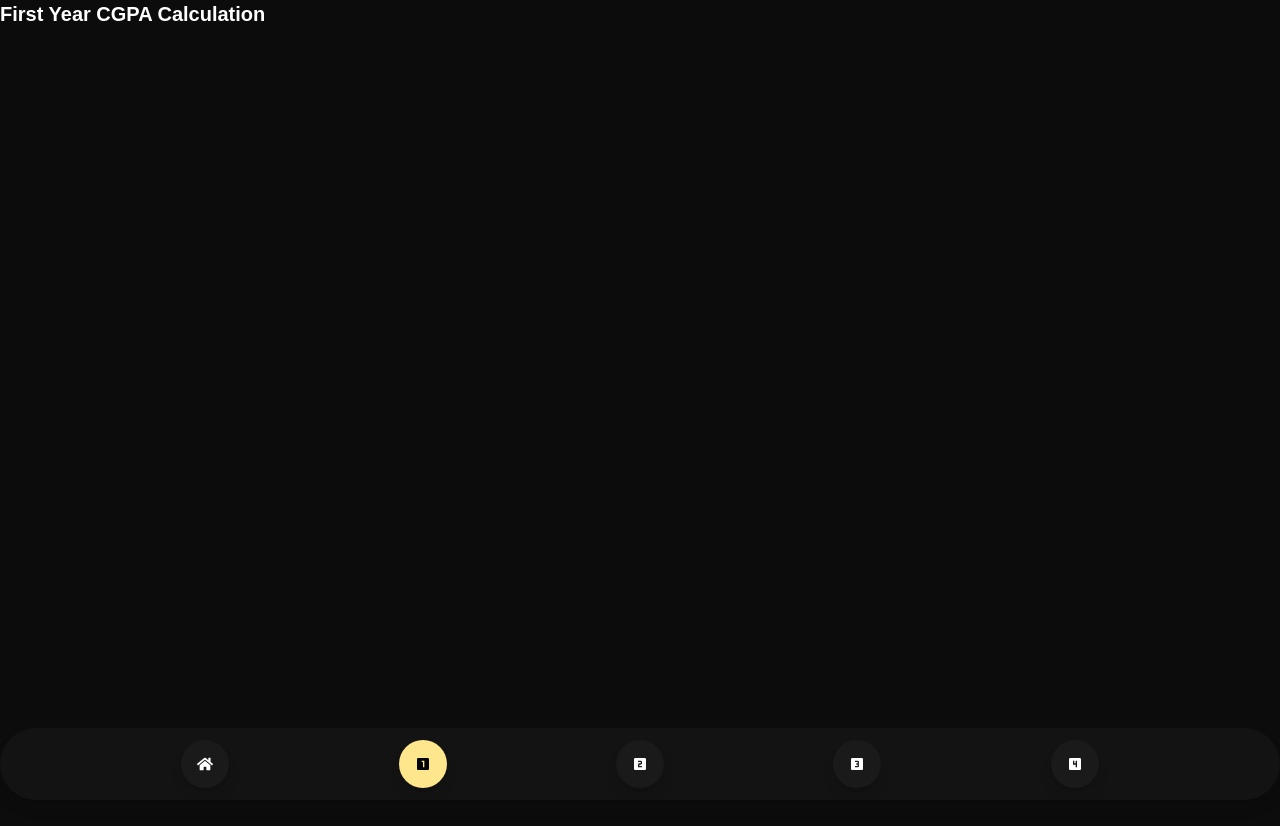
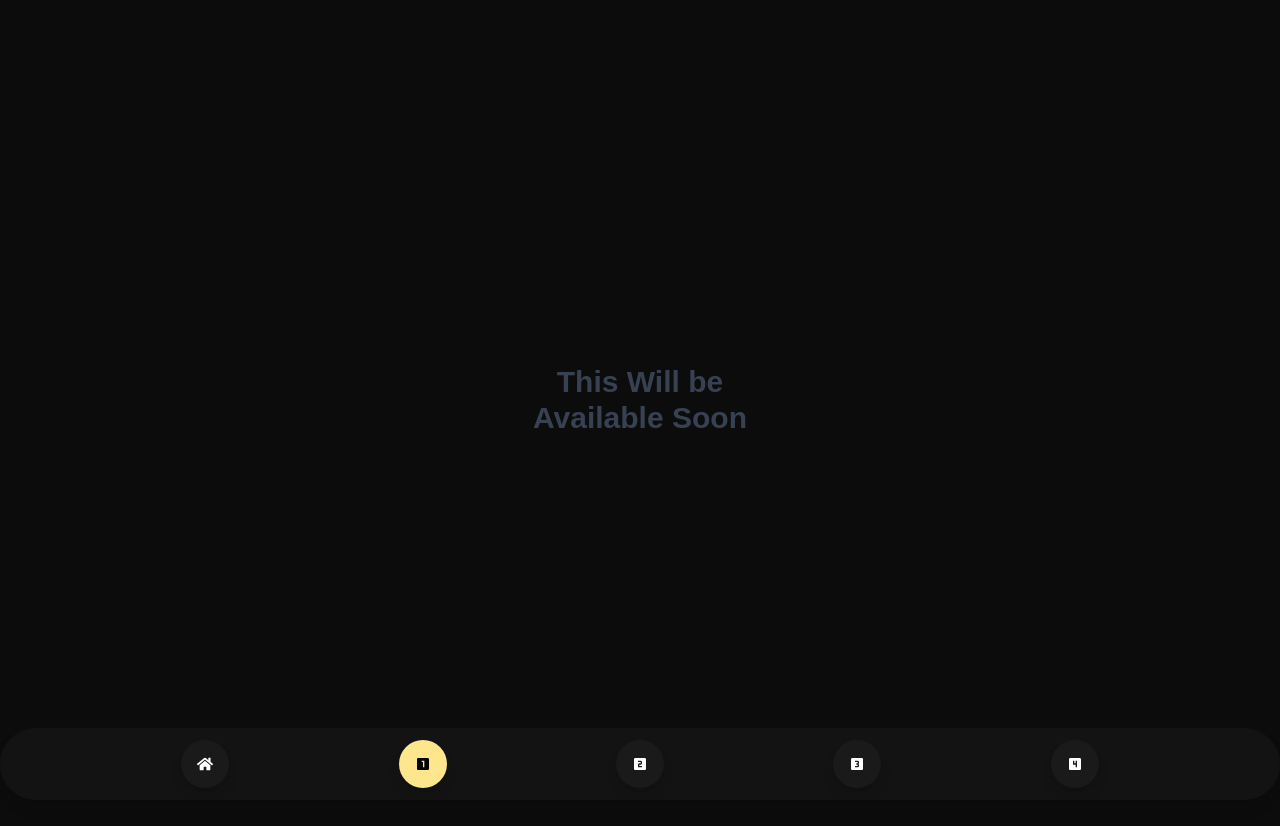
Before and after one commit to mdsejan/GeoGrade, a React (Vite) app: page /firstyear in a window 1280 px wide. Shown: the top 826 px of the page. After the commit the page ends 800 px from the top, so only its background shows below. Built offline with nearby package versions, Linux system fonts and the light colour scheme.

Commit message:
add demo text

```diff
--- a/src/Layouts/MainLayout.tsx
+++ b/src/Layouts/MainLayout.tsx
@@ -5,7 +5,9 @@ const MainLayout = () => {
   return (
     <div className="flex flex-col min-h-screen">
       <main className="flex-grow">
-        <Outlet />
+        <div className="max-w-screen-sm mx-auto">
+          <Outlet />
+        </div>
       </main>
       <Footer />
     </div>
--- a/src/pages/FirstYear.tsx
+++ b/src/pages/FirstYear.tsx
@@ -2,15 +2,16 @@ import { motion } from "framer-motion";
 
 const FirstYear = () => {
   return (
-    <motion.div
-      initial={{ opacity: 0 }}
-      animate={{ opacity: 1 }}
-      transition={{ duration: 0.5 }}
-    >
-      <h2 className="text-xl font-bold mb-4">First Year CGPA Calculation</h2>
-      <div className="min-h-screen"> </div>
-      {/* Your CGPA form here */}
-    </motion.div>
+    <div className="flex flex-col items-center justify-center h-screen">
+      <motion.h2
+        className="text-3xl font-bold text-gray-700 text-center"
+        initial={{ opacity: 0, scale: 0.8 }}
+        animate={{ opacity: 1, scale: 1 }}
+        transition={{ duration: 0.8, ease: "easeInOut" }}
+      >
+        This Will be <br /> Available Soon
+      </motion.h2>
+    </div>
   );
 };
 
--- a/src/pages/FourthYear.tsx
+++ b/src/pages/FourthYear.tsx
@@ -1,7 +1,16 @@
+import { motion } from "framer-motion";
+
 const FourthYear = () => {
   return (
-    <div>
-      <h2>Fourth Year</h2>
+    <div className="flex flex-col items-center justify-center h-screen">
+      <motion.h2
+        className="text-3xl font-bold text-gray-700 text-center"
+        initial={{ opacity: 0, scale: 0.8 }}
+        animate={{ opacity: 1, scale: 1 }}
+        transition={{ duration: 0.8, ease: "easeInOut" }}
+      >
+        This Will be <br /> Available Soon
+      </motion.h2>
     </div>
   );
 };
--- a/src/pages/SecoundYear.tsx
+++ b/src/pages/SecoundYear.tsx
@@ -1,7 +1,16 @@
+import { motion } from "framer-motion";
+
 const SecoundYear = () => {
   return (
-    <div>
-      <h2>Secound Year</h2>
+    <div className="flex flex-col items-center justify-center h-screen">
+      <motion.h2
+        className="text-3xl font-bold text-gray-700 text-center"
+        initial={{ opacity: 0, scale: 0.8 }}
+        animate={{ opacity: 1, scale: 1 }}
+        transition={{ duration: 0.8, ease: "easeInOut" }}
+      >
+        This Will be <br /> Available Soon
+      </motion.h2>
     </div>
   );
 };
--- a/src/pages/ThirdYear.tsx
+++ b/src/pages/ThirdYear.tsx
@@ -115,7 +115,7 @@ const ThirdYear = () => {
       {/* Modal for displaying GPA */}
       {showModal && (
         <div className="fixed inset-0 flex items-center justify-center bg-gray-800 bg-opacity-50">
-          <div className="bg-[#131313] w-5/6 p-10 rounded-lg shadow-lg text-white text-center">
+          <div className="bg-[#131313] w-5/6 lg:w-2/6 p-10 rounded-lg shadow-lg text-white text-center">
             <h3 className="text-2xl font-bold mb-6">Your GPA</h3>
             <p className="text-4xl text-green-400 mb-10">{gpa?.toFixed(2)}</p>
             <button
@@ -131,7 +131,7 @@ const ThirdYear = () => {
       {/* Warning Popup if grades are not selected */}
       {showWarning && (
         <div className="fixed inset-0 flex items-center justify-center bg-gray-800 bg-opacity-50">
-          <div className="bg-[#131313] w-5/6 p-8 rounded-lg shadow-lg text-center text-white">
+          <div className="bg-[#131313] w-5/6 lg:w-2/6 p-8 rounded-lg shadow-lg text-center text-white">
             <h3 className="text-2xl font-bold mb-6">Warning</h3>
             <p className="text-xl text-red-500 mb-6">
               Please select grades for all subjects before calculating GPA.
```
